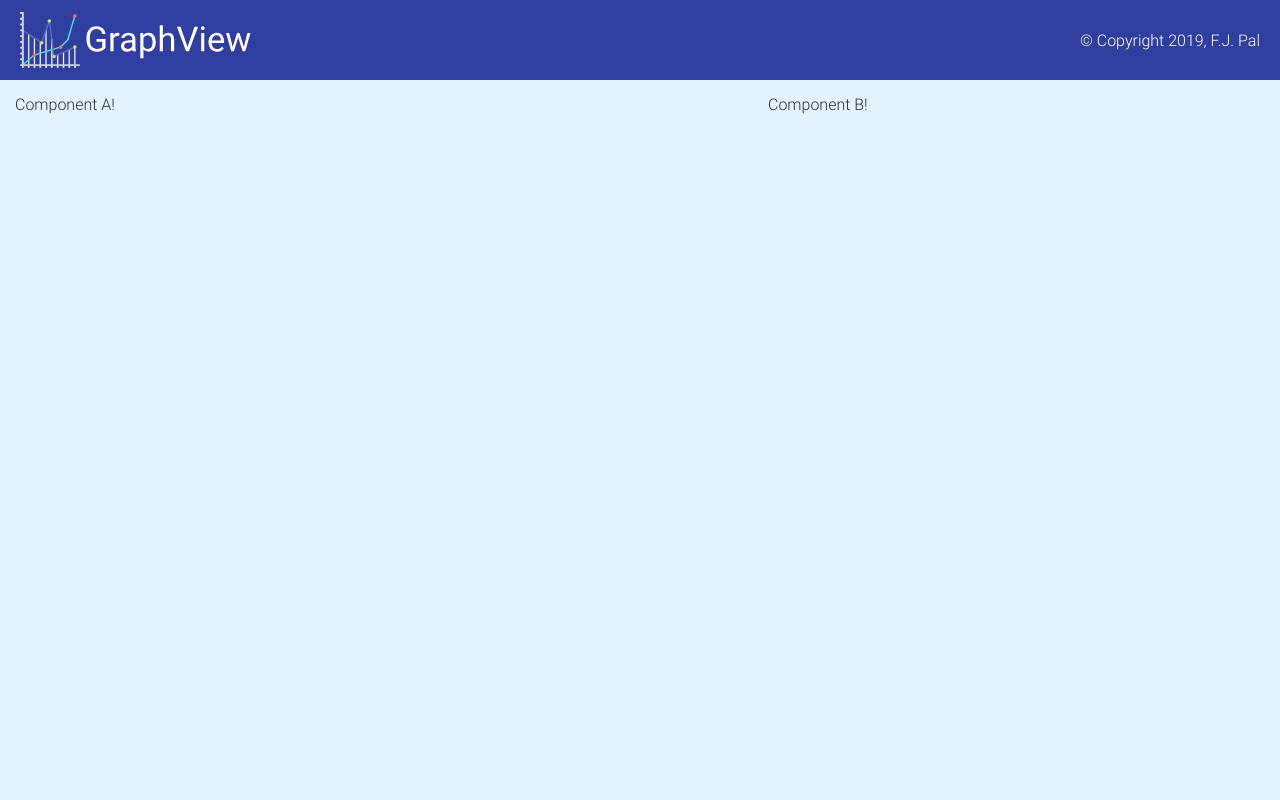
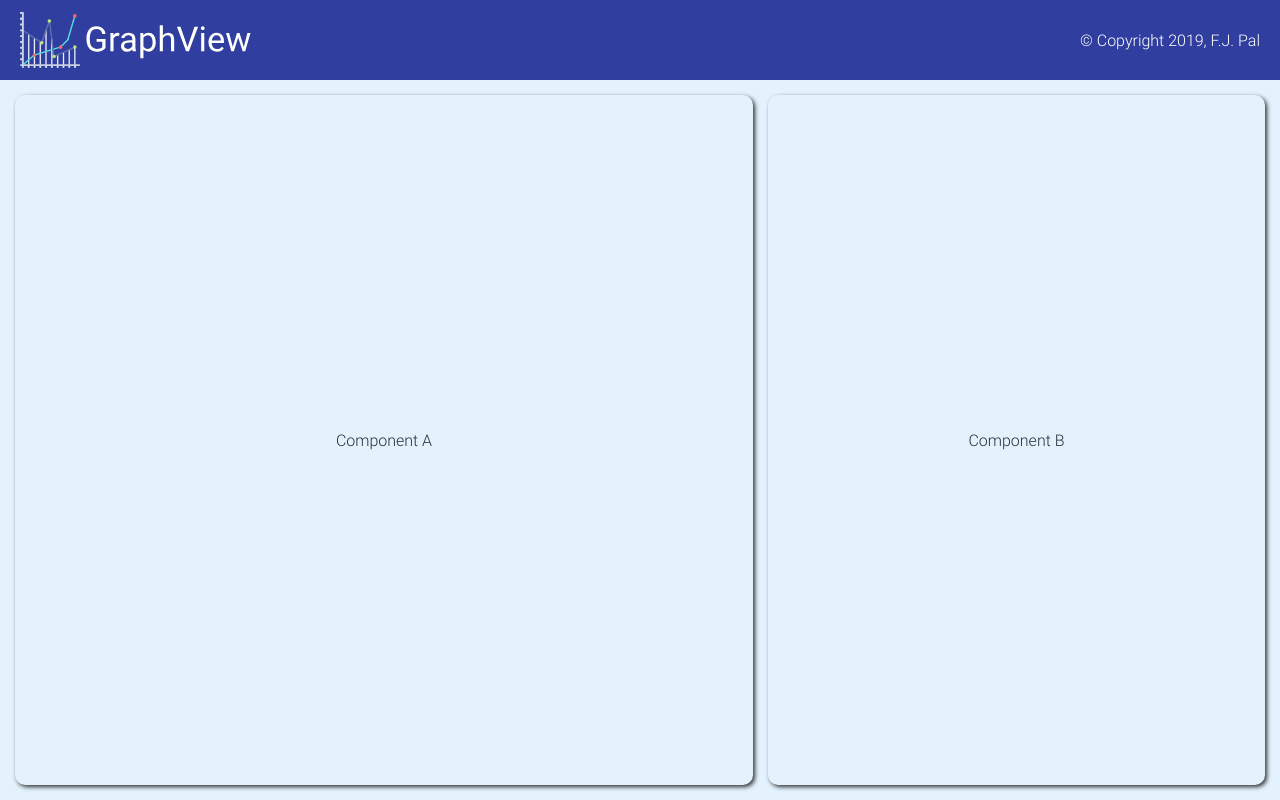
Before and after one commit to josephpal/vuejs-graphview-esp32, a Vue app: page / in a window 1280 px wide. Built offline with nearby package versions, Linux system fonts and the light colour scheme; what vuebar would draw is missing.

Commit message:
added example box style

```diff
--- a/src/js/components/componentA/componentA.vue
+++ b/src/js/components/componentA/componentA.vue
@@ -1,6 +1,6 @@
 <template>
   <div class="componentA">
-    <div class="content">Component A!</div>
+    <div class="content" @click="clicked">Component A</div>
   </div>
 </template>
 
@@ -28,7 +28,9 @@
     },
 
     methods: {
-
+        clicked() {
+          console.log("componentA clicked!");
+        }
     },
 
     components: {
@@ -48,9 +50,21 @@
       padding: 15px;
 
       .content {
-            //background-color: #BBDEFB;
+        display: flex;
+        align-items: center;
+        justify-content: center;
+        border-radius: 10px;
+        box-shadow: 2px 2px 4px $colorDarkGrey;
+
         color: #263238;
         height: 100%;
+
+        cursor: pointer;
+        transition: background-color .3s;
+
+        &:hover {
+          background-color: #BBDEFB;
+        }
       }
     }
 </style>
--- a/src/js/components/componentB/componentB.vue
+++ b/src/js/components/componentB/componentB.vue
@@ -1,6 +1,6 @@
 <template>
   <div class="componentB">
-    <div class="content">Component B!</div>
+    <div class="content" @click="clicked">Component B</div>
   </div>
 </template>
 
@@ -28,7 +28,9 @@
     },
 
     methods: {
-
+        clicked() {
+          console.log("componentB clicked!");
+        }
     },
 
     components: {
@@ -49,9 +51,21 @@
     padding-left: 0px;
 
     .content {
-            //background-color: #BBDEFB;
+      display: flex;
+      align-items: center;
+      justify-content: center;
+      border-radius: 10px;
+      box-shadow: 2px 2px 4px $colorDarkGrey;
+
       color: #263238;
       height: 100%;
+
+      cursor: pointer;
+      transition: background-color .3s;
+
+      &:hover {
+        background-color: #BBDEFB;
+      }
     }
   }
 </style>
```
Lines whose indentation alone changed are shown as unchanged.
